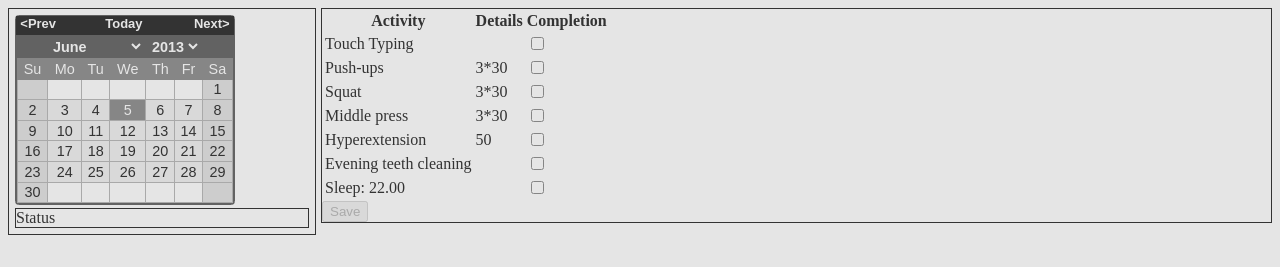
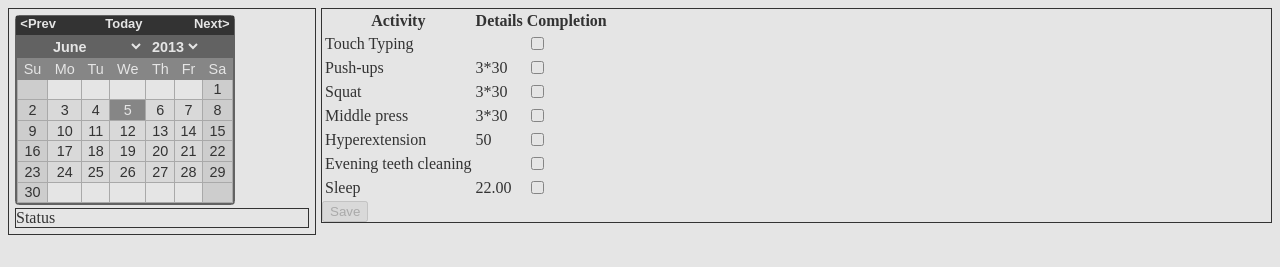
Before and after one commit to YuryPlyakhin/moving, a website: page client/index.html in a window 1280 px wide. Shown: the top 267 px of the page. Drawn offline with nearby package versions, Linux system fonts and the light colour scheme; no server answers.

Commit message:
Fixed html - moved time to details.

```diff
--- a/client/index.html
+++ b/client/index.html
@@ -67,8 +67,8 @@
             </td>
         </tr>
         <tr>
-            <td>Sleep: 22.00</td>
-            <td></td>
+            <td>Sleep</td>
+            <td>22.00</td>
             <td>
                 <input id="sleepCompleted" class='data' type="checkbox">
             </td>
```
